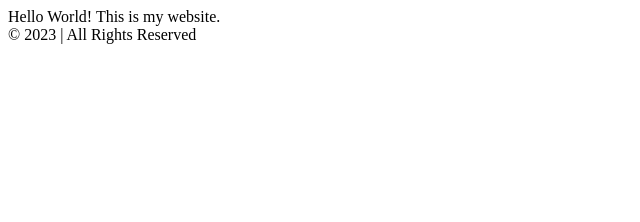
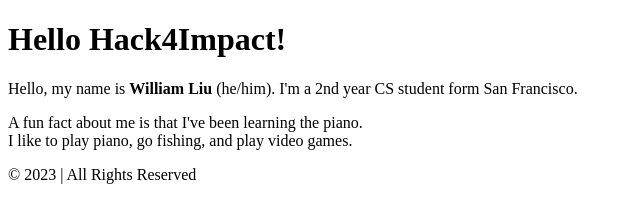
Before and after one commit to wliu4040/wliu4040.github.io, a plain HTML site: page index.html in a window 1280 px wide. Shown: the whole page, without its empty margins (0-640 px from the left). Drawn offline with Linux system fonts and the light colour scheme.

Commit message:
Feat: Intro added to index.html

```diff
--- a/index.html
+++ b/index.html
@@ -8,7 +8,11 @@
   <body>
     <nav></nav>
     <main>
-        Hello World! This is my website.
+        <h1>
+            Hello Hack4Impact!
+        </h1>
+        <p>Hello, my name is <strong>William Liu </strong>(he/him). I'm a 2nd year CS student form San Francisco. </p>
+        <p>A fun fact about me is that I've been learning the piano. <br>I like to play piano, go fishing, and play video games.</p>
     </main>
     <footer>
         © 2023 <William's Website> | All Rights Reserved
```
